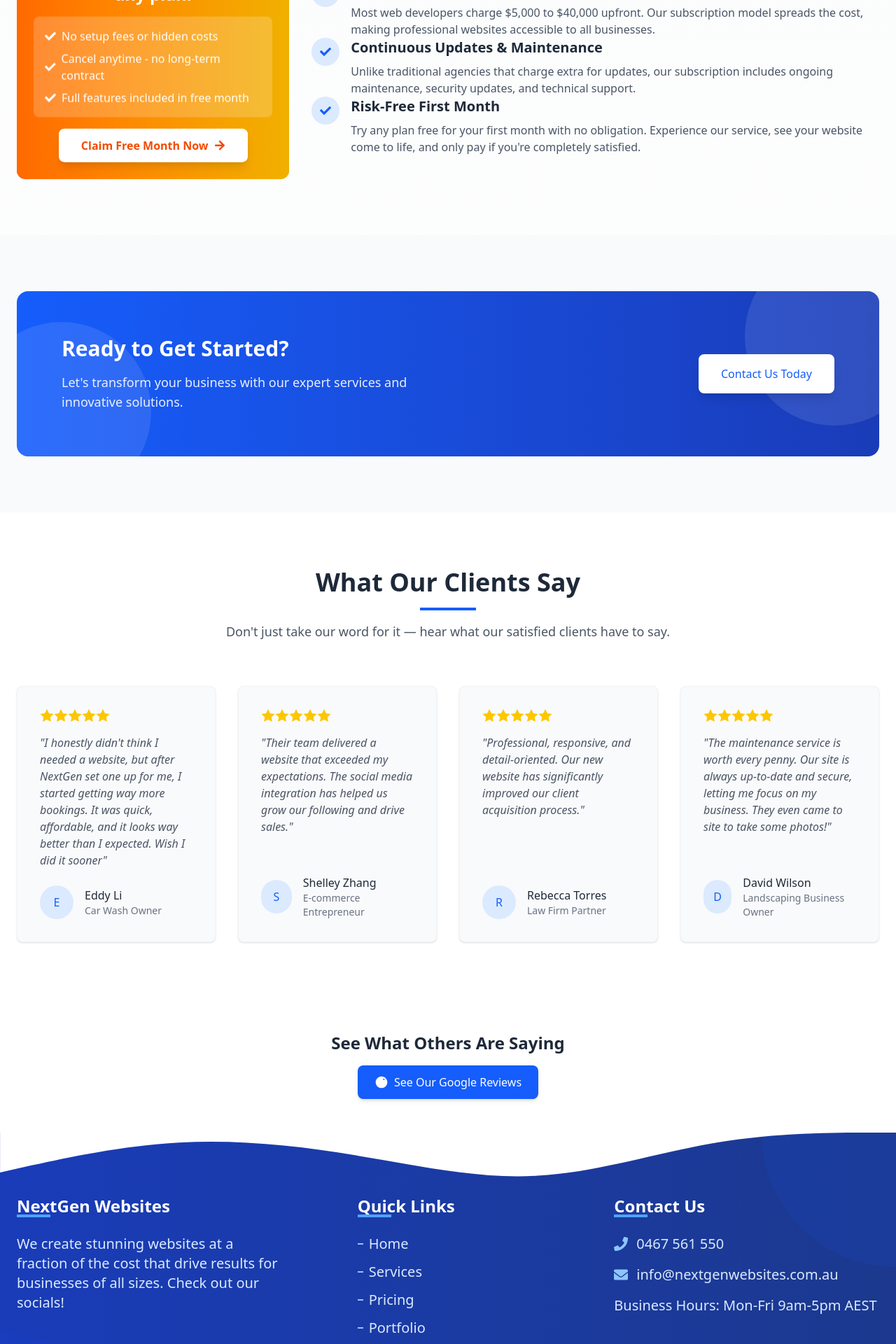
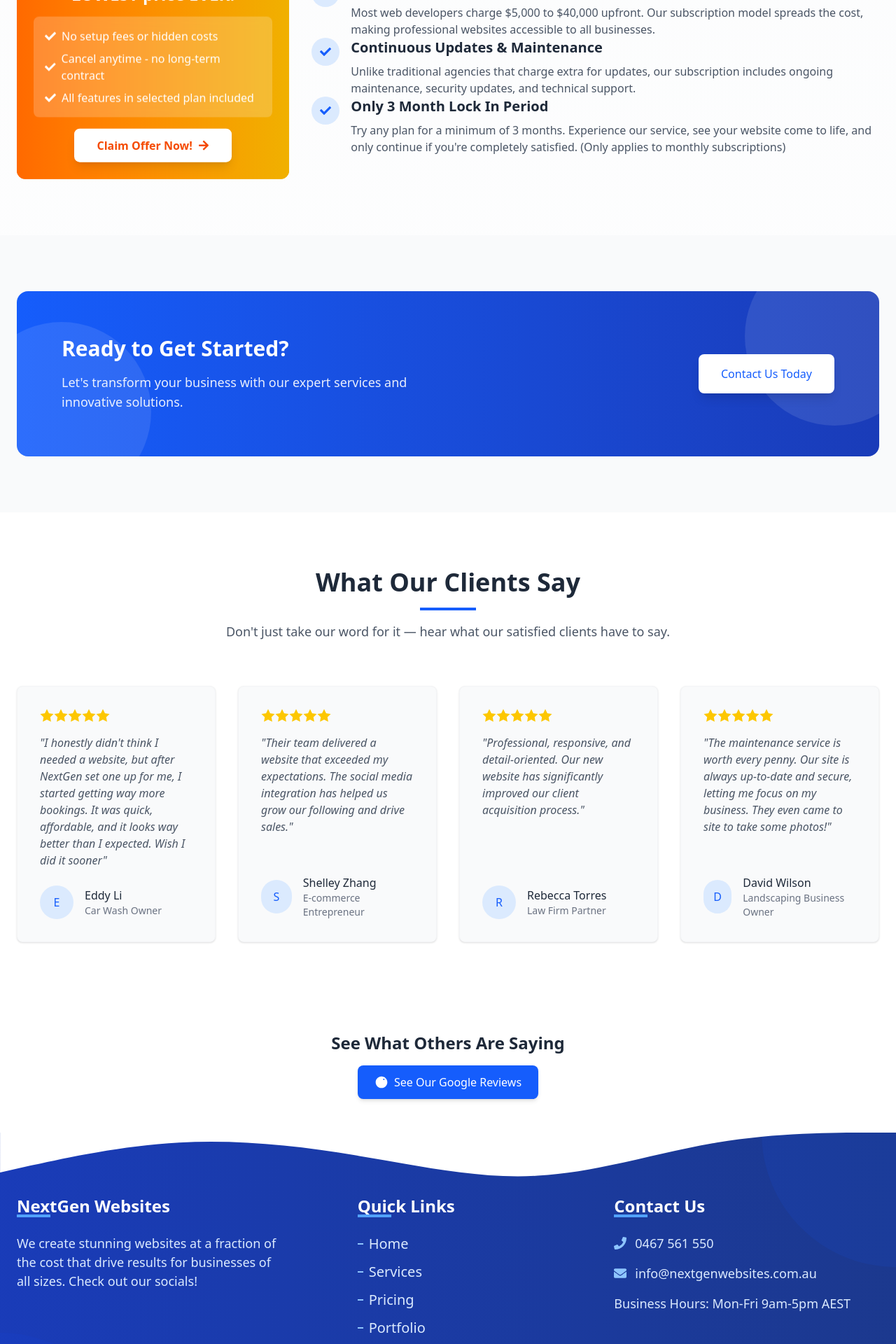
Before and after one commit to Werosh/nextgen-websites, a React (Vite) app: page /services in a window 1280 px wide. Shown: the part 1640-3560 px from the top of the page at 70% size. Built offline with nearby package versions, Linux system fonts and the light colour scheme.

Commit message:
final changes before hosting

```diff
--- a/src/components/Footer.jsx
+++ b/src/components/Footer.jsx
@@ -99,7 +99,7 @@ const Footer = () => {
               NextGen Websites
               <div className="absolute bottom-0 left-0 w-12 h-1 bg-blue-400 mt-1"></div>
             </h3>
-            <p className="text-blue-100 text-xl mb-6">
+            <p className="text-blue-100 text-[1.125rem] mb-6">
               We create stunning websites at a fraction of the cost that drive
               results for businesses of all sizes. Check out our socials!
             </p>
@@ -160,7 +160,7 @@ const Footer = () => {
               Contact Us
               <div className="absolute bottom-0 left-0 w-12 h-1 bg-blue-400 mt-1"></div>
             </h3>
-            <ul className="space-y-4 text-xl">
+            <ul className="space-y-4 text-[1.125rem]">
               <li className="flex items-center">
                 <FaPhone className="text-blue-300 mr-3" />
                 <span className="text-blue-100">0467 561 550</span>
--- a/src/pages/ContactPage.jsx
+++ b/src/pages/ContactPage.jsx
@@ -245,7 +245,7 @@ const ContactPage = () => {
       title: "Telephone",
       content: (
         <p>
-          <strong>Phone:</strong> 0467 561 550
+          0467 561 550
         </p>
       ),
       icon: <FaPhoneAlt size={24} />,
@@ -256,7 +256,7 @@ const ContactPage = () => {
       content: (
         <div className="space-y-2">
           <p>
-            <strong>Email:</strong> info@nextgenwebsites.com.au
+            info@nextgenwebsites.com.au
           </p>
         </div>
       ),
@@ -538,7 +538,7 @@ const ContactPage = () => {
                 {
                   question: "Do you work with international clients?",
                   answer:
-                    "Yes, we proudly serve clients worldwide. Our team can accommodate different time zones for meetings and project collaboration.",
+                    "Yes, we proudly serve clients worldwide. Our team based in Australia can accommodate different time zones for meetings and project collaboration.",
                 },
                 {
                   question:
--- a/src/pages/LandingPage.jsx
+++ b/src/pages/LandingPage.jsx
@@ -522,8 +522,8 @@ const LandingPage = () => {
 
                 <StaggerContainer className="grid grid-cols-2 gap-6">
                   {[
-                    { number: "200+", label: "Projects Completed" },
-                    { number: "50+", label: "Happy Clients" },
+                    { number: "50+", label: "Projects Completed" },
+                    { number: "100%", label: "Customer Satisfaction" },
                     { number: "5+", label: "Years Experience" },
                     { number: "24/7", label: "Customer Support" },
                   ].map((stat, index) => (
--- a/src/pages/Pricing.jsx
+++ b/src/pages/Pricing.jsx
@@ -551,29 +551,31 @@ const PricingMain = () => {
         "Instead of charging large upfront fees, we use a subscription model that spreads the cost over time. This makes professional web development accessible to businesses of all sizes while ensuring you get ongoing maintenance, updates, and support included in your monthly fee.",
     },
     {
-      question: "What does 'first month free' include?",
+      question: "Is there a lock-in period for monthly plans?",
       answer:
-        "Your first month of service is completely free with no obligation. This includes all the features of your chosen plan, allowing you to experience our service without risk. After the first month, regular billing will begin unless you decide to cancel.",
+        "Yes, there is a minimum commitment of 3 months for monthly plans. This helps us keep pricing low while still delivering high-quality service and support.",
+
     },
-    {
-      question: "What payment methods do you accept?",
-      answer:
-        "We accept all major credit cards including Visa, MasterCard, and American Express. We also accept PayPal and bank transfers for annual subscriptions.",
-    },
+
+      {
+        question: "Can I request updates or changes later?",
+        answer:
+          "Absolutely. All of our plans include ongoing support and minor updates — like changing text, swapping images, or updating contact info. For larger changes such as adding new pages or advanced features, we can provide a custom quote or recommend upgrading to a higher plan.",
+      },
     {
       question: "Can I switch between plans later?",
       answer:
         "Yes! You can upgrade or downgrade your plan at any time. When upgrading, you'll be prorated for the remainder of your billing cycle. When downgrading, changes will take effect at the start of your next billing cycle.",
     },
     {
-      question: "Is there a setup fee?",
+      question: "How long does it take to launch my website?",
       answer:
-        "No, there are no setup fees for any of our plans. The price you see is the total you'll pay.",
+        "Most websites are completed within 7–14 business days, depending on the plan and how quickly you provide content and feedback.",
     },
     {
-      question: "Do you offer custom solutions beyond these plans?",
+      question: "Do you offer custom solutions and specific features beyond these plans?",
       answer:
-        "Absolutely! If you have specific requirements that aren't covered by our standard plans, we'd be happy to provide a custom quote. Contact our sales team for more information.",
+        "Absolutely! If you have specific requirements that aren't covered by our standard plans, we'd be happy to provide a custom quote. Contact our team for more information.",
     },
   ];
 
@@ -952,11 +954,11 @@ const PricingMain = () => {
                     </span>
                   </div>
                   <h2 className="text-3xl md:text-4xl font-bold mb-4">
-                    Get your first month FREE + 20% off with annual billing
+                    Get Our Lowest Prices +  20% OFF With Annual Billing
                   </h2>
                   <p className="text-lg text-blue-100">
-                    Sign up for any annual plan today and get both your first
-                    month free and 20% off the annual price.
+                    Sign up for any annual plan today and get both our low price
+                    and 20% off the annual price. DOUBLE WHAMMY!
                   </p>
                 </ScrollReveal>
 
@@ -966,7 +968,7 @@ const PricingMain = () => {
                     whileHover={{ scale: 1.05 }}
                     whileTap={{ scale: 0.95 }}
                   >
-                    <span>Start Your Free Month</span>
+                    <span>Claim Now</span>
                     <FaArrowRight />
                   </motion.button>
                 </ScrollReveal>
@@ -979,7 +981,7 @@ const PricingMain = () => {
 
 
         {/* FAQ Section */}
-        <section className="py-20 bg-white">
+        <section className="pt-3 pb-20 bg-white">
           <div className="container mx-auto px-6 max-w-4xl">
             <ScrollReveal direction="up" className="text-center mb-16">
               <h2 className="text-3xl md:text-4xl font-bold text-gray-800 mb-4">
--- a/src/pages/ServiceMain.jsx
+++ b/src/pages/ServiceMain.jsx
@@ -115,7 +115,7 @@ const AnimatedLimitedOffer = () => {
           }}
         >
           <p className="text-xl md:text-2xl font-bold">
-            Get FIRST MONTH FREE on any plan!
+            Get a website for our LOWEST price EVER!
           </p>
         </motion.div>
 
@@ -131,7 +131,7 @@ const AnimatedLimitedOffer = () => {
             </li>
             <li className="flex items-center">
               <FaCheck className="text-white mr-2" />
-              <span>Full features included in free month</span>
+              <span>All features in selected plan included</span>
             </li>
           </ul>
         </div>
@@ -143,7 +143,7 @@ const AnimatedLimitedOffer = () => {
               whileHover={{ scale: 1.05 }}
               whileTap={{ scale: 0.95 }}
             >
-              <span>Claim Free Month Now</span>
+              <span>Claim Offer Now!</span>
               <FaArrowRight />
             </motion.button>
           </a>
@@ -548,12 +548,12 @@ const ServiceMain = () => {
                   </div>
                   <div>
                     <h3 className="text-xl font-semibold text-gray-800 mb-2">
-                      Risk-Free First Month
+                      Only 3 Month Lock In Period
                     </h3>
                     <p className="text-gray-600">
-                      Try any plan free for your first month with no obligation.
-                      Experience our service, see your website come to life, and
-                      only pay if you're completely satisfied.
+                      Try any plan for a minimum of 3 months. Experience our service,
+                      see your website come to life, and only continue if you're
+                      completely satisfied. (Only applies to monthly subscriptions)
                     </p>
                   </div>
                 </div>
```
